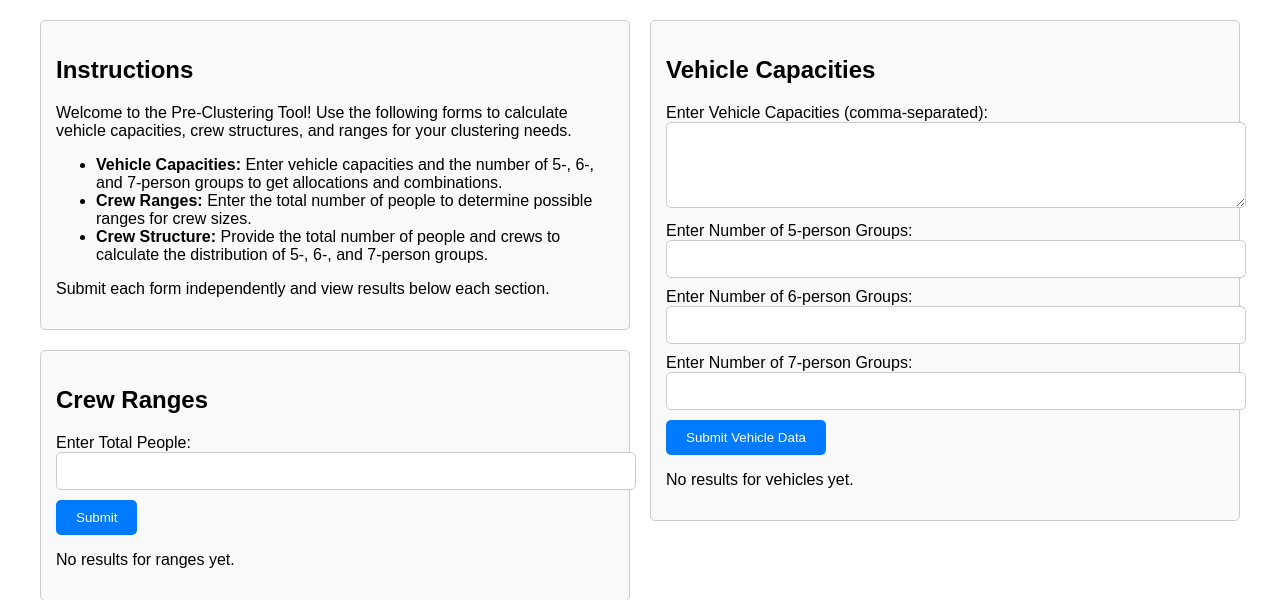
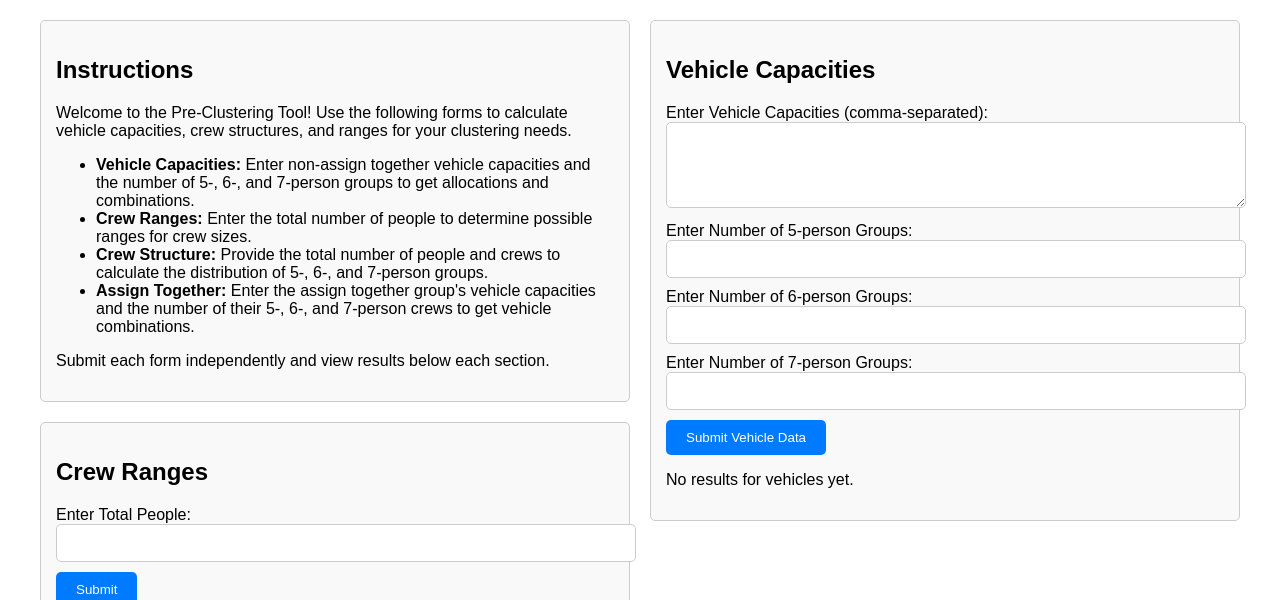
Before and after one commit to cbmckinstry/Pre-Clustering, a Flask app: page / in a window 1280 px wide. Shown: the top 600 px of the page. Run offline with Flask 3, Linux system fonts and the light colour scheme.

Commit message:
Update instructions

```diff
--- a/templates/index.html
+++ b/templates/index.html
@@ -83,9 +83,10 @@
             <h2>Instructions</h2>
             <p>Welcome to the Pre-Clustering Tool! Use the following forms to calculate vehicle capacities, crew structures, and ranges for your clustering needs.</p>
             <ul>
-                <li><strong>Vehicle Capacities:</strong> Enter vehicle capacities and the number of 5-, 6-, and 7-person groups to get allocations and combinations.</li>
+                <li><strong>Vehicle Capacities:</strong> Enter non-assign together vehicle capacities and the number of 5-, 6-, and 7-person groups to get allocations and combinations.</li>
                 <li><strong>Crew Ranges:</strong> Enter the total number of people to determine possible ranges for crew sizes.</li>
                 <li><strong>Crew Structure:</strong> Provide the total number of people and crews to calculate the distribution of 5-, 6-, and 7-person groups.</li>
+                <li><strong>Assign Together:</strong> Enter the assign together group's vehicle capacities and the number of their 5-, 6-, and 7-person crews to get vehicle combinations.</li>
             </ul>
             <p>Submit each form independently and view results below each section.</p>
         </div>
```
